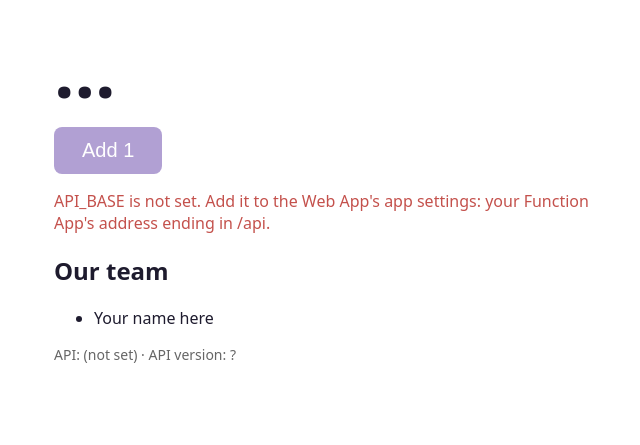
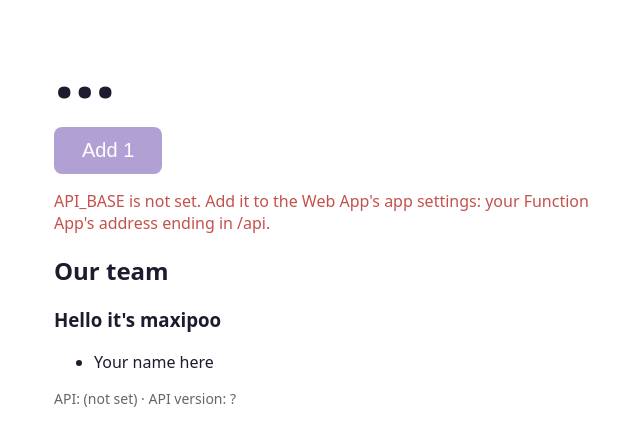
Before and after one commit to psm07/testINSTRepository, a website: page frontend/index.html in a window 1280 px wide. Shown: the part 127-572 px from the top of the page, without its empty margins (306-946 px from the left). Drawn offline with Linux system fonts and the light colour scheme; no server answers.

Commit message:
added max to index.html

```diff
--- a/frontend/index.html
+++ b/frontend/index.html
@@ -24,6 +24,7 @@
 
   <h2>Our team</h2>
   <!-- Each teammate adds their own name here, then commits and pushes. -->
+   <h3>Hello it's maxipoo</h3>
   <ul>
     <li>Your name here</li>
   </ul>
```
